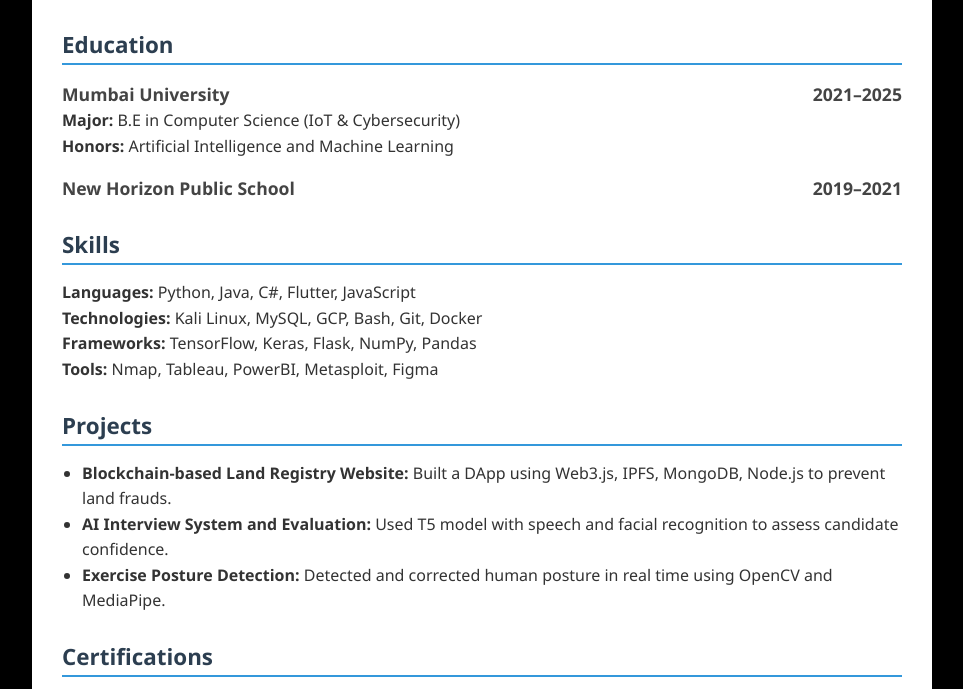
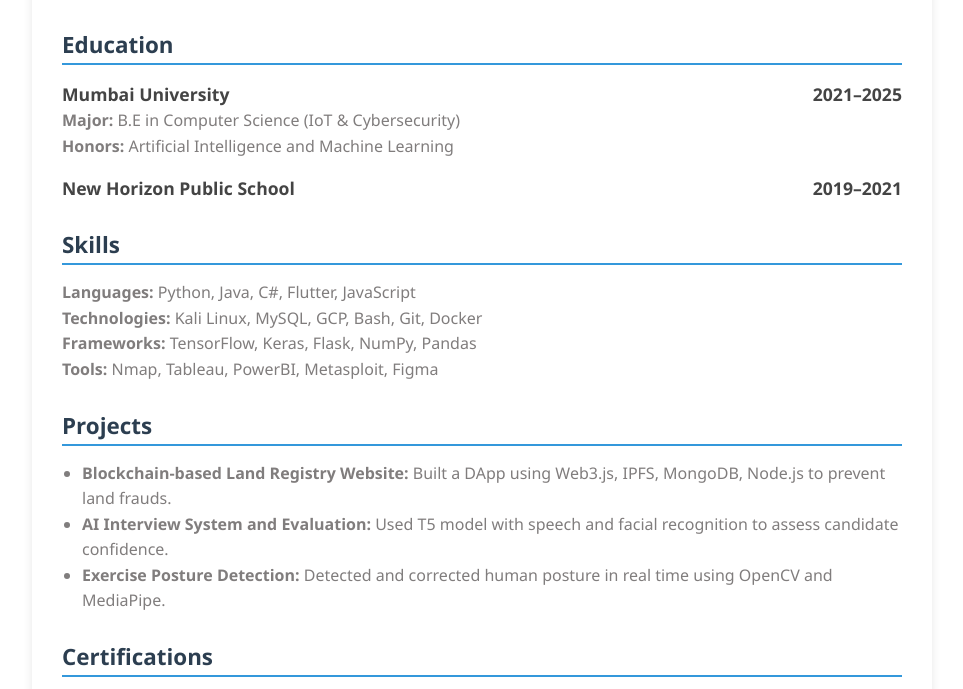
Before and after one commit to Nivedh-prog/github_assignment, a plain HTML site: page index.html in a window 1280 px wide. Shown: the part 150-839 px from the top of the page, without its empty margins (158-1121 px from the left). Drawn offline with Linux system fonts and the light colour scheme.

Commit message:
Last commit

```diff
--- a/style.css
+++ b/style.css
@@ -6,8 +6,8 @@
 }
 
 body {
-  background-color: #000000;
-  color: #333;
+  background-color: #ffffff;
+  color: #807d7d;
   line-height: 1.6;
   padding: 20px;
 }
@@ -15,7 +15,7 @@ body {
 .container {
   max-width: 900px;
   margin: auto;
-  background: #fff;
+  background: #ffffff;
   padding: 30px;
   box-shadow: 0 0 10px rgba(0, 0, 0, 0.1);
   border-radius: 8px;
```
